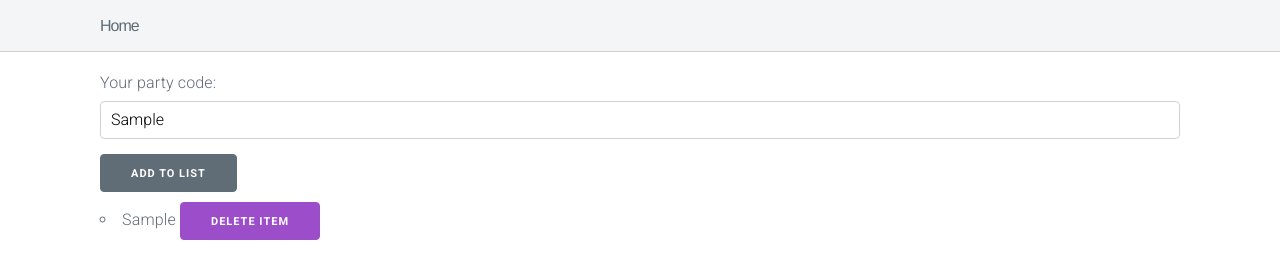
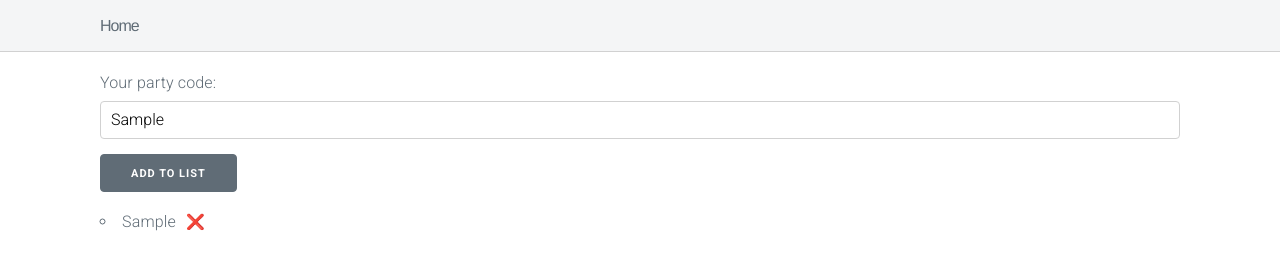
Before and after one commit to party-organizer/party-organizer.github.io, a plain HTML site: page party.html in a window 1280 px wide. Both pictures are taken after typing "Sample" into the empty fields and a click on the button "ADD TO LIST". Drawn offline with nearby package versions, Linux system fonts and the light colour scheme; no server answers.

Commit message:
make delete buttons nicer

```diff
--- a/main.css
+++ b/main.css
@@ -107,3 +107,21 @@ h3{
 p{
     margin-bottom: 5px;
 }
+#delete-button{
+    background-color: white;
+	border: 0.1rem solid white;
+	border-radius: .4rem;
+	color: #fff;
+	cursor: pointer;
+	display: inline-block;
+	font-size: 1.5rem;
+	font-weight: 700;
+	height: 3rem;
+	letter-spacing: .1rem;
+	line-height: 3.8rem;
+	padding: 0 0.5rem;
+	text-align: center;
+	text-decoration: none;
+	text-transform: uppercase;
+	white-space: nowrap;
+}
--- a/party.js
+++ b/party.js
@@ -39,7 +39,7 @@ var addEntry = new Vue({
 
 Vue.component('party-item', {
     props: ['info', 'id'],
-    template: '<li>{{ info.text }} <button @click="deleteItem">Delete item</button></li>',
+    template: '<li>{{ info.text }} <button id="delete-button" @click="deleteItem">❌</button></li>',
     methods:{
         deleteItem: function () {
             this.$emit('delete-event', this.id)
```
